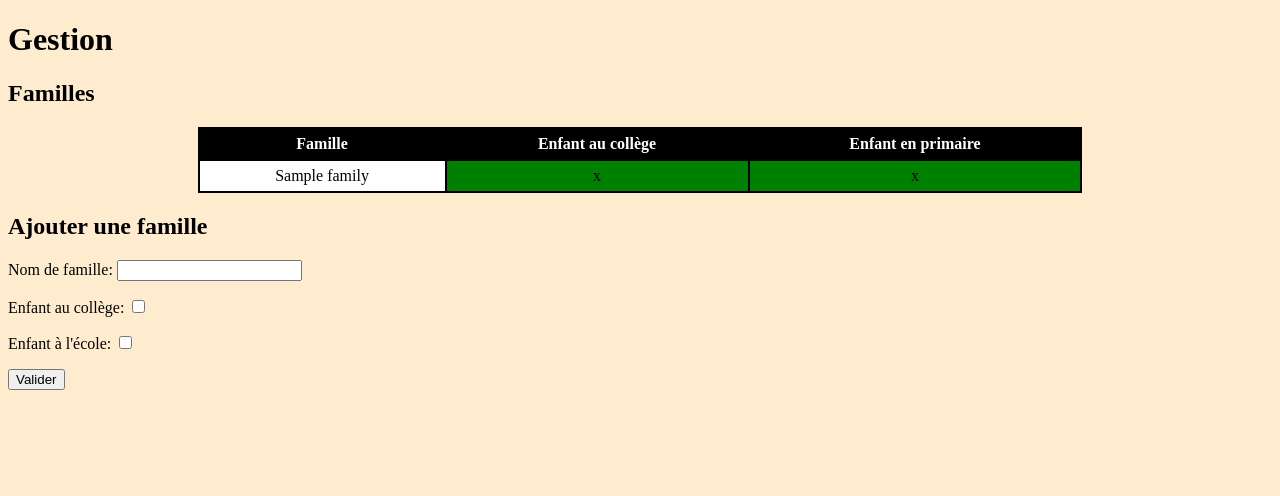
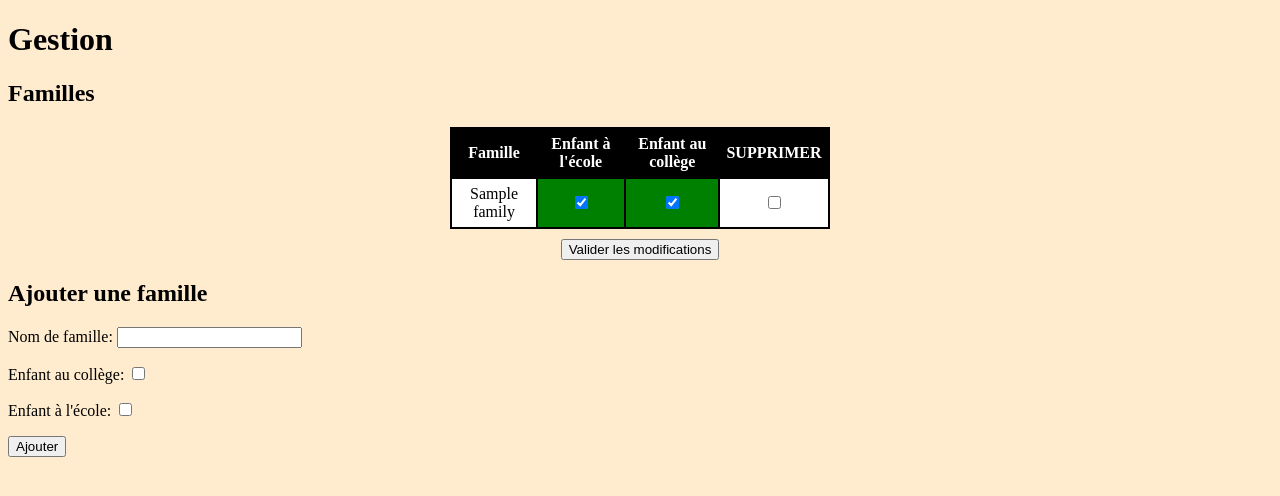
Before and after one commit to LeRatdemare/site-les-caroubiers, a Django app: page /gestion/ in a window 1280 px wide. Shown: the part 44-540 px from the top of the page. Run offline with Django 4.2, Linux system fonts and the light colour scheme; tables that the repository leaves empty hold one stand-in row (values such as "Sample post"); parts of the project's set-up code (start-up, migrations or seed data) failed here and were passed over.

Commit message:
Modification et suppresion des familles OK

```diff
--- a/sitecaroubiers/plannings/models.py
+++ b/sitecaroubiers/plannings/models.py
@@ -3,7 +3,7 @@ from django.db import models
 # Create your models here.
 class Family(models.Model):
 
-    name = models.CharField(max_length=50)
+    name = models.CharField(max_length=50, unique=True)
     has_child_in_college = models.BooleanField(default=False)
     has_child_in_school = models.BooleanField(default=False)
 
--- a/sitecaroubiers/plannings/static/css/styles.css
+++ b/sitecaroubiers/plannings/static/css/styles.css
@@ -4,7 +4,7 @@ body {
 }
 
 table.families {
-    width: 70%;
+    width: 30%;
     margin: auto;
     background-color: #FFFFFF;
     border-collapse: collapse;
@@ -38,4 +38,11 @@ table.families thead {
 
 /* ---------------------- CLASSES ----------------------*/
 
+.centered {
+    display: block;
+    margin-right: auto;
+    margin-left: auto;
+    margin-top: 10px;
+}
+
 /* ---------------------- IDs ----------------------*/
--- a/sitecaroubiers/plannings/templates/pages/gestion.html
+++ b/sitecaroubiers/plannings/templates/pages/gestion.html
@@ -5,35 +5,46 @@
 {% block body %}
 <h1>Gestion</h1>
 <h2>Familles</h2>
+<form action='' method='POST'>
+    <input type='hidden' name='is-update' value='True'>
+    {% csrf_token %}
     <table class='families'>
         <thead>
             <tr>
                 <th>Famille</th>
+                <th>Enfant à l'école</th>
                 <th>Enfant au collège</th>
-            <th>Enfant en primaire</th>
+                <th>SUPPRIMER</th>
             </tr>
         </thead>
         {% for family in families %}
         <tr>
             <td>{{family.name}}</td>
-        {% if family.has_child_in_school %}
-        <td class='check'>x</td>
-        {% else %}
-        <td class='uncheck'></td>
-        {% endif %}
-        {% if family.has_child_in_college %}
-        <td class='check'>x</td>
-        {% else %}
-        <td class='uncheck'></td>
-        {% endif %}
+            <td class='{% if not family.has_child_in_school %}un{% endif %}check'>
+                <input type='checkbox' name='{{ family.name }}.has_child_in_school'
+                    {% if family.has_child_in_school %}checked{% endif %}>
+            </td>
+            <td class='{% if not family.has_child_in_college %}un{% endif %}check'>
+                <input type='checkbox' name='{{ family.name }}.has_child_in_college'
+                    {% if family.has_child_in_college %}checked{% endif %}>
+            </td>
+            <td>
+                <input type='checkbox' name='{{ family.name }}.delete'>
+            </td>
         </tr>
         {% endfor %}
     </table>
+    <input type='submit' value='Valider les modifications' class='centered'>
+</form>
 
     <h2>Ajouter une famille</h2>
     <form action='' method='POST'>
+        <input type='hidden' name='is-create' value='True'>
         {% csrf_token %}
-        {{ form.as_p }}
-        <input type='submit' value='Valider'>
+        {{ create_form.as_p }}
+        <input type='submit' value='Ajouter'>
+        {% if creation_error_message %}
+        <p>{{ creation_error_message }}</p>
+        {% endif %}
     </form>
 {% endblock %}
--- a/sitecaroubiers/plannings/templates/pages/index.html
+++ b/sitecaroubiers/plannings/templates/pages/index.html
@@ -4,4 +4,5 @@
 
 {% block body %}
 <h1>Accueil</h1>
+<p>Bienvenu sur le site de l'association des Caroubiers !</p>
 {% endblock %}
--- a/sitecaroubiers/plannings/views.py
+++ b/sitecaroubiers/plannings/views.py
@@ -2,7 +2,9 @@ from django.shortcuts import render
 from django.shortcuts import redirect
 from django.shortcuts import get_object_or_404
 from plannings.models import Family
+from django.forms import Form
 from plannings.forms import FamilyForm
+import operator
 
 # Create your views here.
 def index(request):
@@ -10,11 +12,45 @@ def index(request):
 
 def gestion(request):
     families = Family.objects.all()
+    message = None
+    create_form = FamilyForm()
+    # Si on arrive sur la page après envoie d'un formulaire
     if request.method == 'POST':
-        form = FamilyForm(request.POST)
-        if form.is_valid():
-            form.save()
-            form = FamilyForm()
+        # print(request.POST)
+        # Si c'est le formulaire de création
+        if request.POST.get('is-create'):
+            # Si le formulaire est valide
+            create_form = FamilyForm(request.POST)
+            if create_form.is_valid():
+                # On vérifie que la famille n'existe pas déjà avant de l'enregistrer
+                try:
+                    duplicatedFamily = get_object_or_404(Family, name=create_form.cleaned_data['name'])
+                    message = "La famille " + duplicatedFamily.name + " existe déjà..."
+                except:
+                    # create_form.cleaned_data['name'] = create_form.cleaned_data['name'].upper()
+                    create_form.save()
+                create_form = FamilyForm()
+        # Sinon si c'est le formulaire de modification
+        elif request.POST.get('is-update'):
+            rslt = request.POST
+            # On regarde famille par famille s'il y a des champs modifiés
+            for family in families:
+                if not (rslt.get(family.name + '.delete')) is None :
+                    family.delete()
+                else :
+                    has_child_in_school = not (rslt.get(family.name + '.has_child_in_school') is None)
+                    has_child_in_college = not (rslt.get(family.name + '.has_child_in_college') is None)
+                    setattr(family, 'has_child_in_school', has_child_in_school)
+                    setattr(family, 'has_child_in_college', has_child_in_college)
+                    family.save()
+                # print(family.name + " --> " + str(has_child_in_college) + "-" + str(has_child_in_school))
+        # Autres forms
+        else:
+            pass
+    # Si méthode GET
     else:
-        form = FamilyForm()
-    return render(request, 'pages/gestion.html', {'families':families, 'form':form})
+        pass
+    # Pas opti de faire 2 fois la requêtes mais nécessaire pour avoir page à jour
+    families = Family.objects.all()
+    families = sorted(families, key=operator.attrgetter('name'))
+    return render(request, 'pages/gestion.html', {'families':families, 'create_form':create_form, 'creation_error_message':message})
```
Lines whose indentation alone changed are shown as unchanged.
